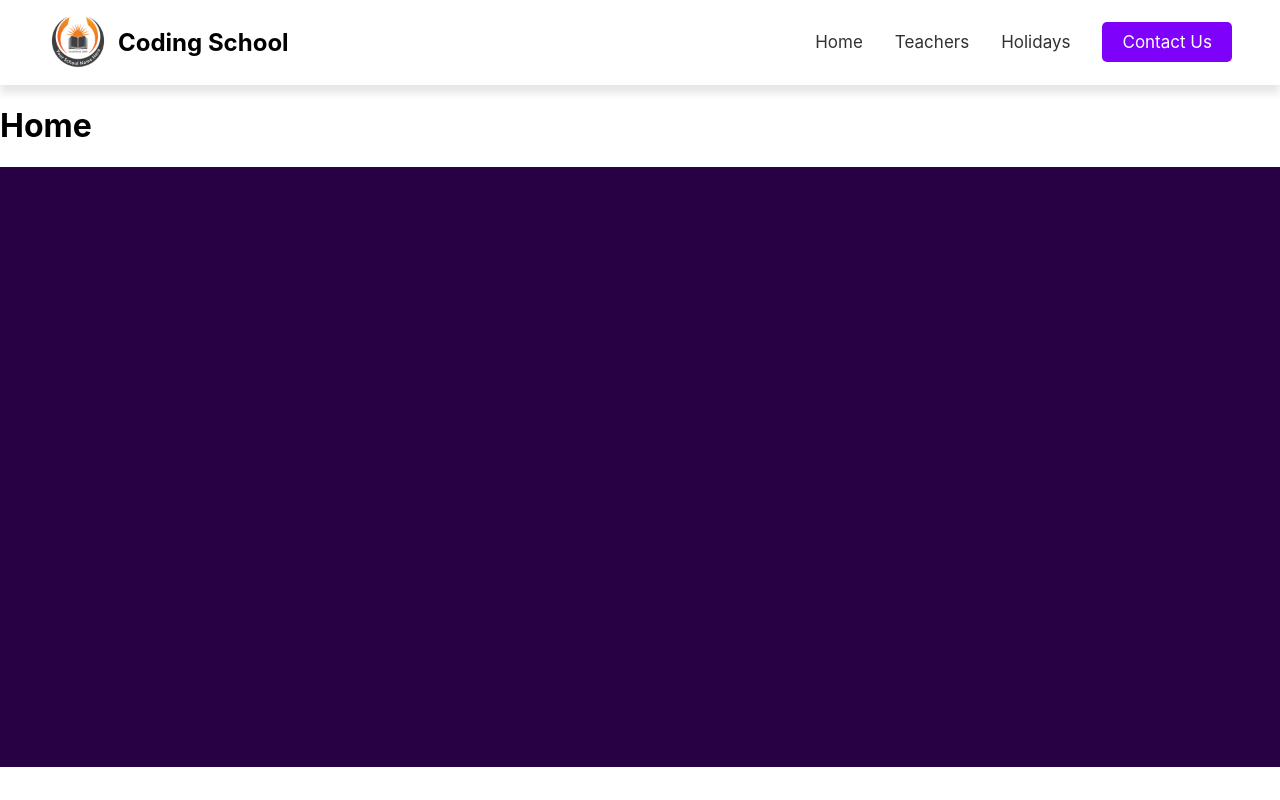
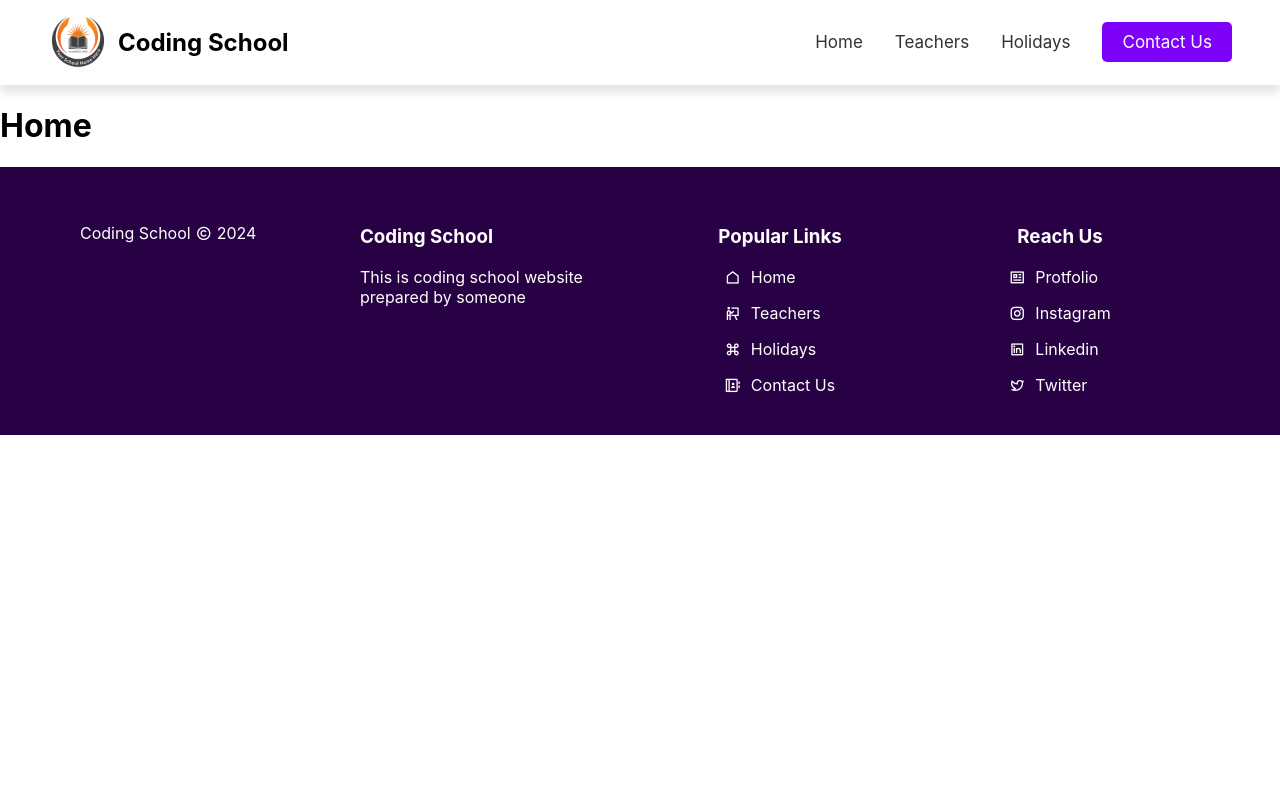
Before and after one commit to itsSarv/CodingSchool, a React (Create React App) app: page / in a window 1280 px wide. Built offline with nearby package versions, Linux system fonts and the light colour scheme.

Commit message:
added footer and not-found page

```diff
--- a/package.json
+++ b/package.json
@@ -10,6 +10,7 @@
     "react-dom": "^18.3.1",
     "react-router-dom": "^6.23.1",
     "react-scripts": "5.0.1",
+    "remixicon": "^4.2.0",
     "web-vitals": "^2.1.4"
   },
   "scripts": {
--- a/src/App.js
+++ b/src/App.js
@@ -5,6 +5,7 @@ import Teachers from './components/Teachers'
 import Holidays from './components/Holidays'
 import ContactUs from './components/ContactUs'
 import Notfound from './components/Notfound'
+import 'remixicon/fonts/remixicon.css'
 
 
 const App = () => {
--- a/src/components/Footer.jsx
+++ b/src/components/Footer.jsx
@@ -1,12 +1,153 @@
 import React from 'react'
+import { Link } from 'react-router-dom'
 
 const Footer = () => {
   return (
-    <div style={{
+    <div
+    style={{
         background: '#280044',
-        height:600
-    }}
-    ></div>
+        padding: '40px 80px',
+        display: 'flex',
+        justifyContent: 'space-evenly'
+          }}
+    >
+      <div style={{
+      color:'white',
+      width: '100%',
+      paddingTop: '0px',
+      margin: '0px',
+      display: 'flex',
+      gap: 5
+    }}>
+      <p>Coding School</p>
+      <p><i class="ri-copyright-line"></i></p>
+       <p>2024</p>
+
+      </div>
+
+      <div style={{
+        color:'white',
+        width: '100%',
+        padding: '0px',
+        margin: '0px',
+      }}>
+      <h3>Coding School</h3>
+      <p>This is coding school website prepared by someone</p>
+      </div>
+
+      <div style={{
+        color:'white',
+        width: '100%',
+        padding: '0px',
+        margin: '0px',
+        display: 'flex',
+        flexDirection:'column',
+        alignItems: 'center'
+      }}>
+      <h3>Popular Links</h3>
+      <ul style={{
+        listStyle:'none',
+        display:'flex',
+        margin:0,
+        padding:0,
+        flexDirection:'column',
+        gap:16,
+
+      }}>
+        <li>
+          <Link to='/'
+          style={{
+          textDecoration : 'none',
+          color: 'white'
+        }}>
+          <i className="ri-home-line" style={{marginRight:10}}></i>
+          Home</Link>
+        </li>
+        <li>
+          <Link to='/teachers' style={{
+          textDecoration : 'none',
+          color: 'white'
+        }}>
+          <i className="ri-presentation-line" style={{marginRight:10}}></i>
+          Teachers
+          </Link>
+        </li><li>
+          <Link to='/holidays'style={{
+          textDecoration : 'none',
+          color: 'white'
+        }}>
+           <i className="ri-command-line" style={{marginRight:10}}></i>
+           Holidays</Link>
+        </li><li>
+          <Link to='/contact-us'style={{
+          textDecoration : 'none',
+          color: 'white'
+        }}>
+           <i className="ri-contacts-book-line" style={{marginRight:10}}></i>Contact Us</Link>
+        </li>
+      </ul>
+
+      </div>
+
+      <div style={{
+        color:'white',
+        width: '100%',
+        padding: '0px',
+        margin: '0px',
+        display: 'flex',
+        flexDirection:'column',
+        alignItems: 'center'
+      }}>
+      <h3>Reach Us</h3>
+      <ul style={{
+        listStyle:'none',
+        display:'flex',
+        margin:0,
+        padding:0,
+        flexDirection:'column',
+        gap:16,
+
+      }}>
+        <li>
+          <Link to='https://sauravtiwari.com.np/'
+          style={{
+          textDecoration : 'none',
+          color: 'white',
+        }}>
+          <i className="ri-profile-line" style={{marginRight:10}}></i>
+          Protfolio
+          </Link>
+        </li>
+        <li>
+          <Link to='https://www.instagram.com/sau.ra.v/' style={{
+          textDecoration : 'none',
+          color: 'white'
+        }}>
+           <i className="ri-instagram-line" style={{marginRight:10}}></i>
+          Instagram
+          </Link>
+        </li><li>
+          <Link to='https://www.linkedin.com/in/saurav-tiwari-4a4826298/'style={{
+          textDecoration : 'none',
+          color: 'white'
+        }}>
+           <i className="ri-linkedin-box-line" style={{marginRight:10}}></i>
+           Linkedin
+           </Link>
+        </li><li>
+          <Link to='https://x.com/saurav05tiwari'style={{
+          textDecoration : 'none',
+          color: 'white'
+        }}>
+           <i className="ri-twitter-line" style={{marginRight:10}}></i>
+          Twitter
+          </Link>
+        </li>
+      </ul>
+      </div>
+
+
+    </div>
   )
 }
 
--- a/src/components/Notfound.jsx
+++ b/src/components/Notfound.jsx
@@ -1,8 +1,30 @@
 import React from 'react'
+import { Link } from 'react-router-dom'
 
 const Notfound = () => {
   return (
-    <div>Notfound</div>
+    <div style={{
+        height: '100vh',
+        display: 'flex',
+        flexDirection: 'column',
+        justifyContent: 'center',
+        alignItems: 'center'
+    }}>
+        <img src='./images/not-found.svg' width='200px' alt='Not Found'/>
+        <p>404 · Page not found</p>
+        <Link to='/' style={
+            {
+                textDecoration: 'none',
+                background: '#6C63FF',
+                color: 'white',
+                fontSize: 17,
+                borderRadius: 5,
+                padding: '10px 70px',
+            }
+        }>
+            Return
+        </Link>
+    </div>
   )
 }
 
```
Also changed, not shown: public/images/not-found.svg (added), 1 other file (tests, documents, lock files or other folders).
